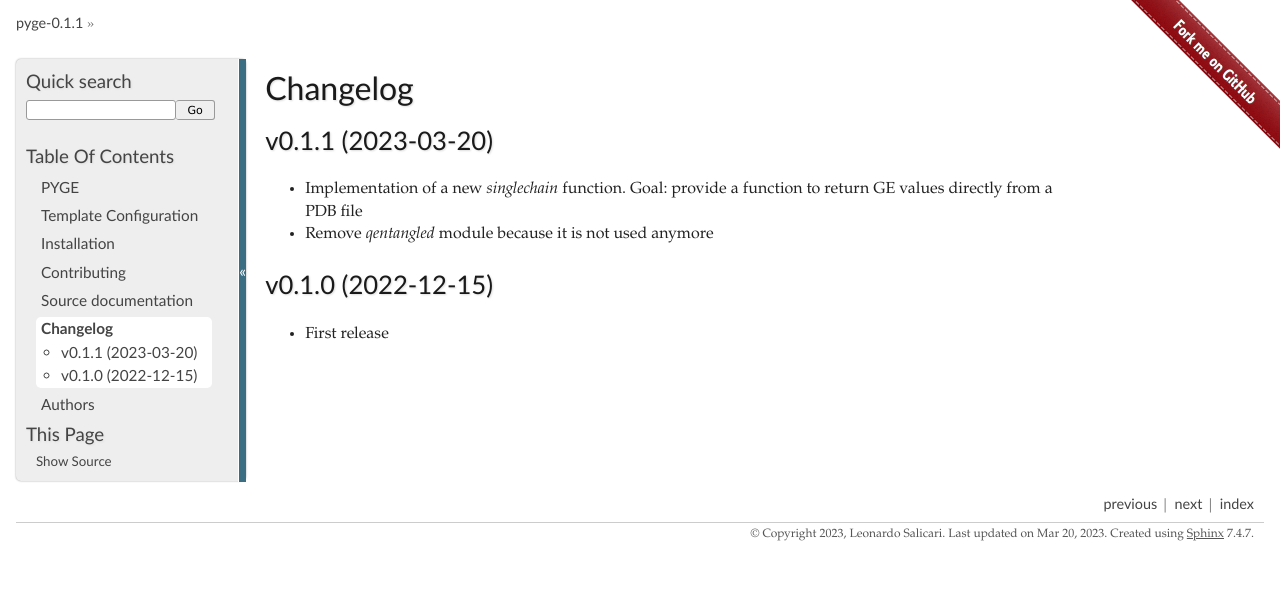
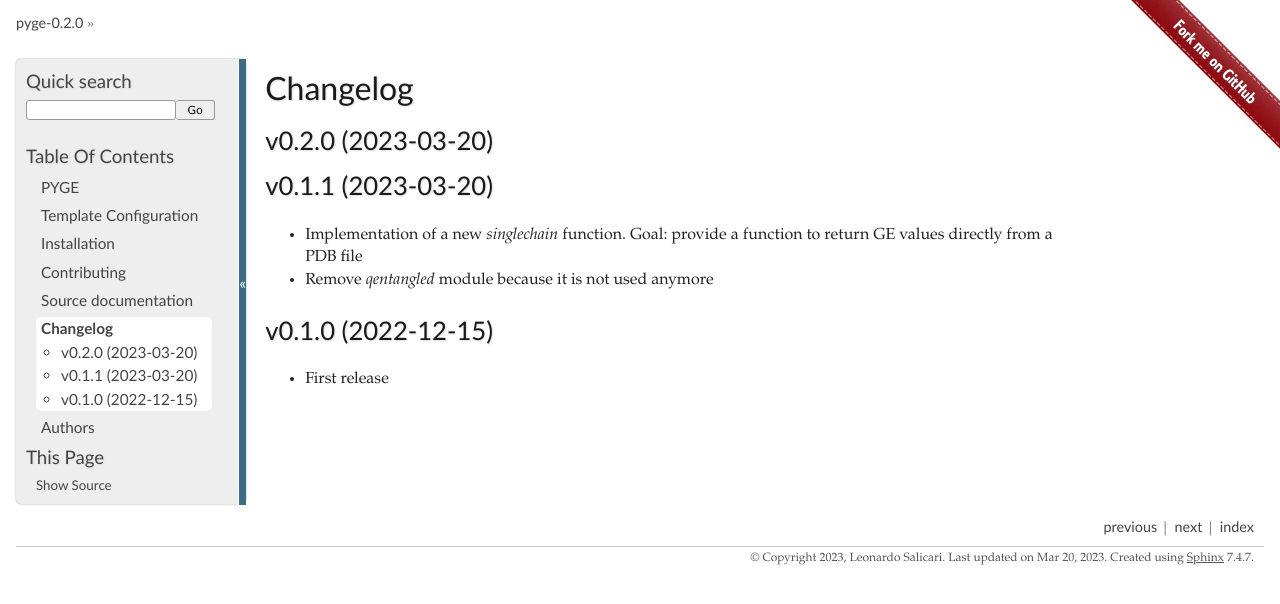
Before and after one commit to gentangle/pyge, a Sphinx documentation site: the page built from docs/changelog.rst, in a window 1280 px wide. Shown: the top 604 px of the page. Built offline with Sphinx 7.4.7, drawn with Linux system fonts in a browser that asks for light colours; pages that are not in the unit, such as notebooks, are missing from menus.

Commit message:
[SKIP] version bump 0.1.1 -> 0.2.0
[FEATURE] trigger test

```diff
--- a/CHANGELOG.rst
+++ b/CHANGELOG.rst
@@ -1,6 +1,9 @@
 
 Changelog
 =========
+
+v0.2.0 (2023-03-20)
+------------------------------------------------------------
 
 v0.1.1 (2023-03-20)
 ------------------------------------------------------------
--- a/README.rst
+++ b/README.rst
@@ -123,7 +123,7 @@
 Version
 -------
 
-v0.1.1
+v0.2.0
 
 .. .. _GitHub Actions: https://github.com/features/actions
 .. .. _PyPI: https://pypi.org
--- a/docs/conf.py
+++ b/docs/conf.py
@@ -48,7 +48,7 @@
 year = '2023'
 author = 'Leonardo Salicari'
 copyright = '{0}, {1}'.format(year, author)
-version = release = '0.1.1'
+version = release = '0.2.0'
 
 pygments_style = 'trac'
 templates_path = ['.']
--- a/pyge/__init__.py
+++ b/pyge/__init__.py
@@ -1 +1 @@
-__version__ = '0.1.1'
+__version__ = '0.2.0'
--- a/setup.py
+++ b/setup.py
@@ -26,7 +26,7 @@
 
 setup(
     name="pyge",
-    version='0.1.1',
+    version='0.2.0',
     description="Python library to compute the Gaussian Entanglement",
     long_description=long_description,
     long_description_content_type="text/x-rst",
```
Also changed, not shown: .bumpversion.cfg.
